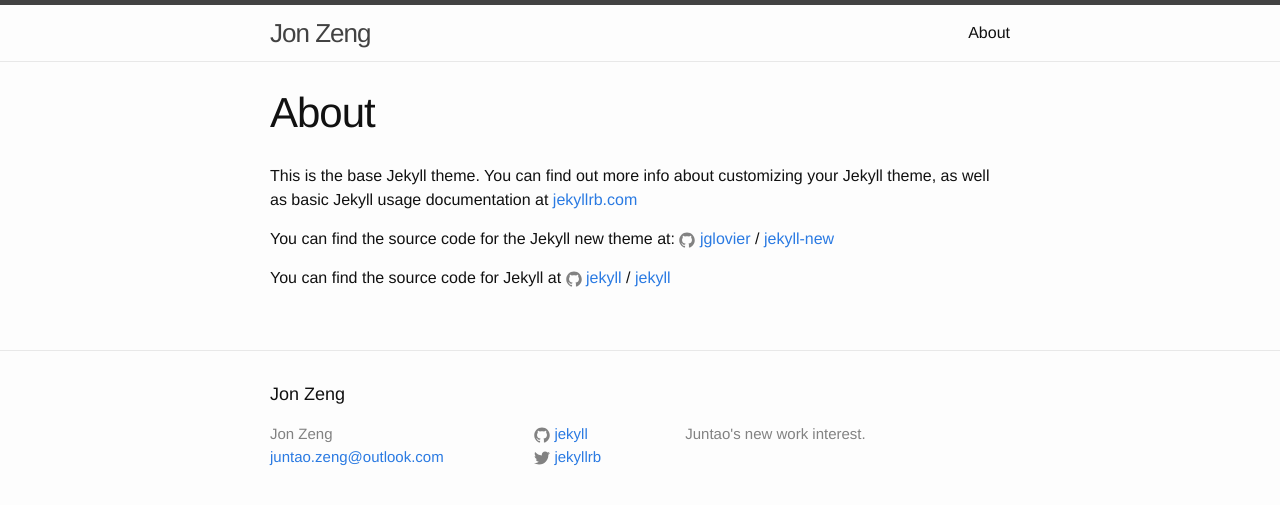
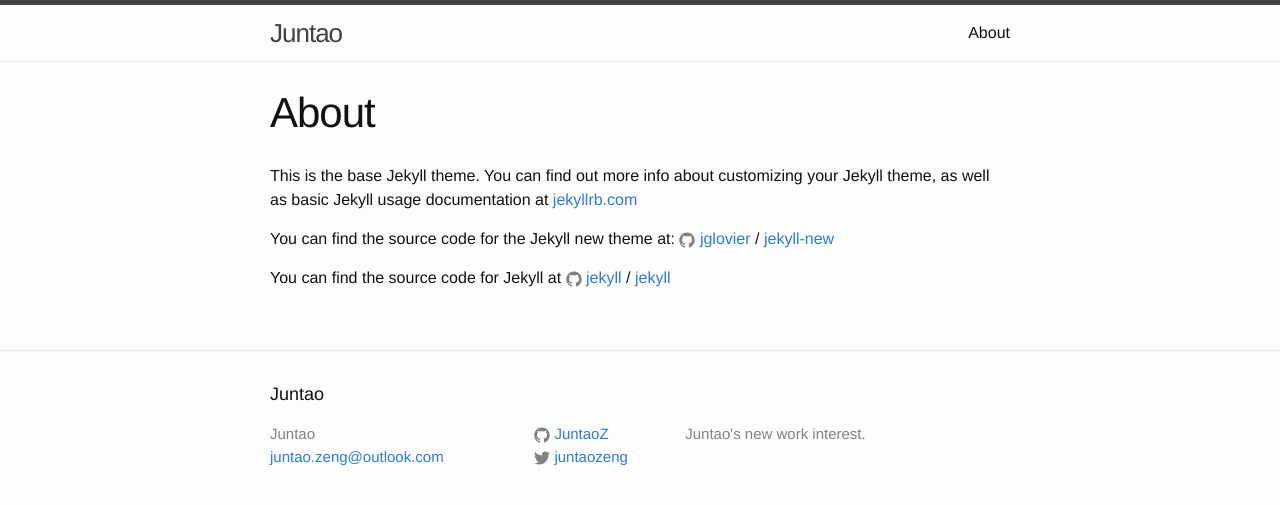
Before and after one commit to JuntaoZ/JuntaoZ.github.io, a Jekyll site: the page built from about.md, in a window 1280 px wide. Shown: the top 505 px of the page. Built offline with Jekyll 4.4.1, drawn with Linux system fonts in a browser that asks for light colours.

Commit message:
Save my work

```diff
--- a/_config.yml
+++ b/_config.yml
@@ -6,14 +6,14 @@
 # 'jekyll serve'. If you change this file, please restart the server process.
 
 # Site settings
-title: Jon Zeng
+title: Juntao
 email: juntao.zeng@outlook.com
 description: > # this means to ignore newlines until "baseurl:"
     Juntao's new work interest.
 baseurl: "" # the subpath of your site, e.g. /blog
 url: "http://yourdomain.com" # the base hostname & protocol for your site
-twitter_username: jekyllrb
-github_username:  jekyll
+twitter_username: juntaozeng
+github_username:  JuntaoZ
 
 # Build settings
 markdown: kramdown
```
